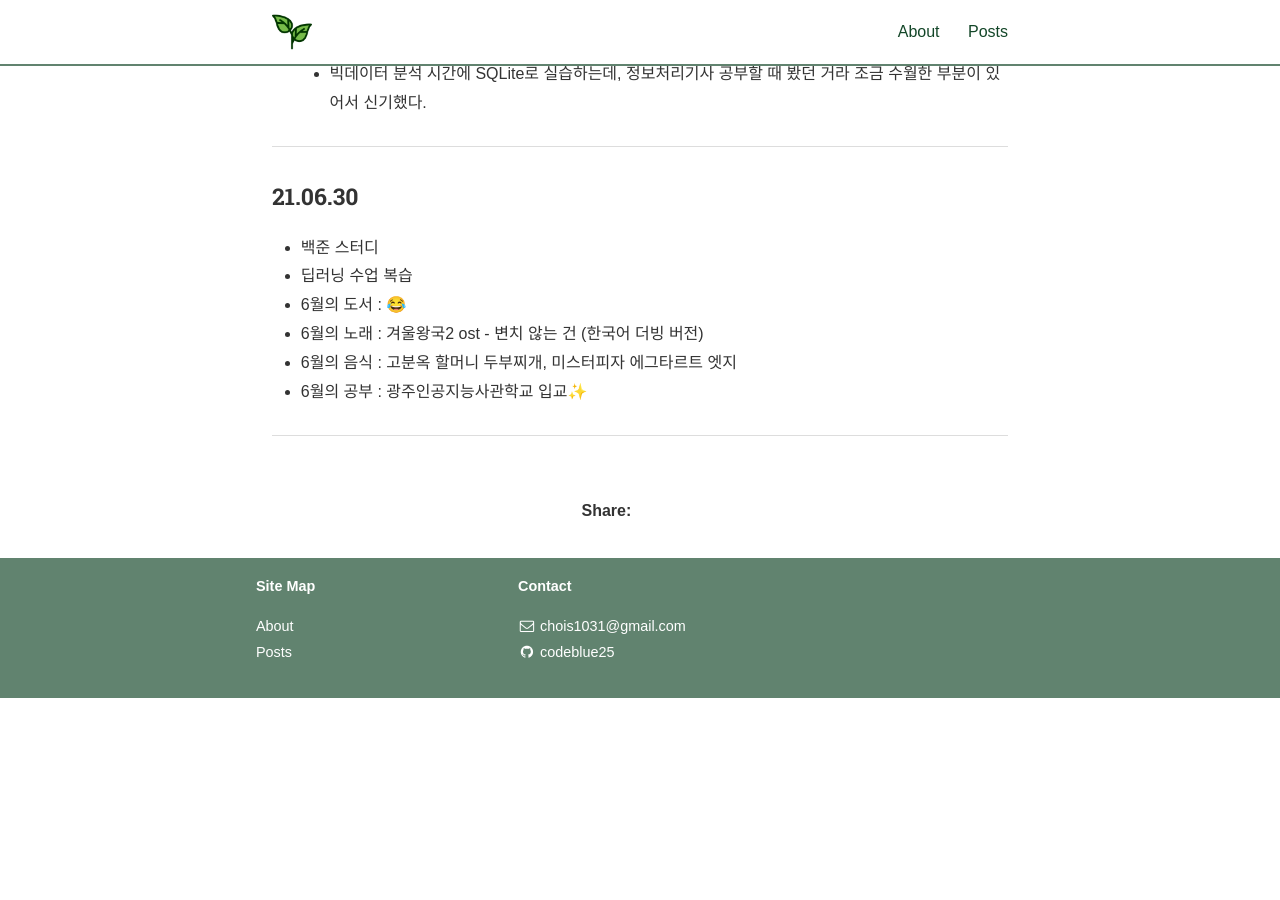
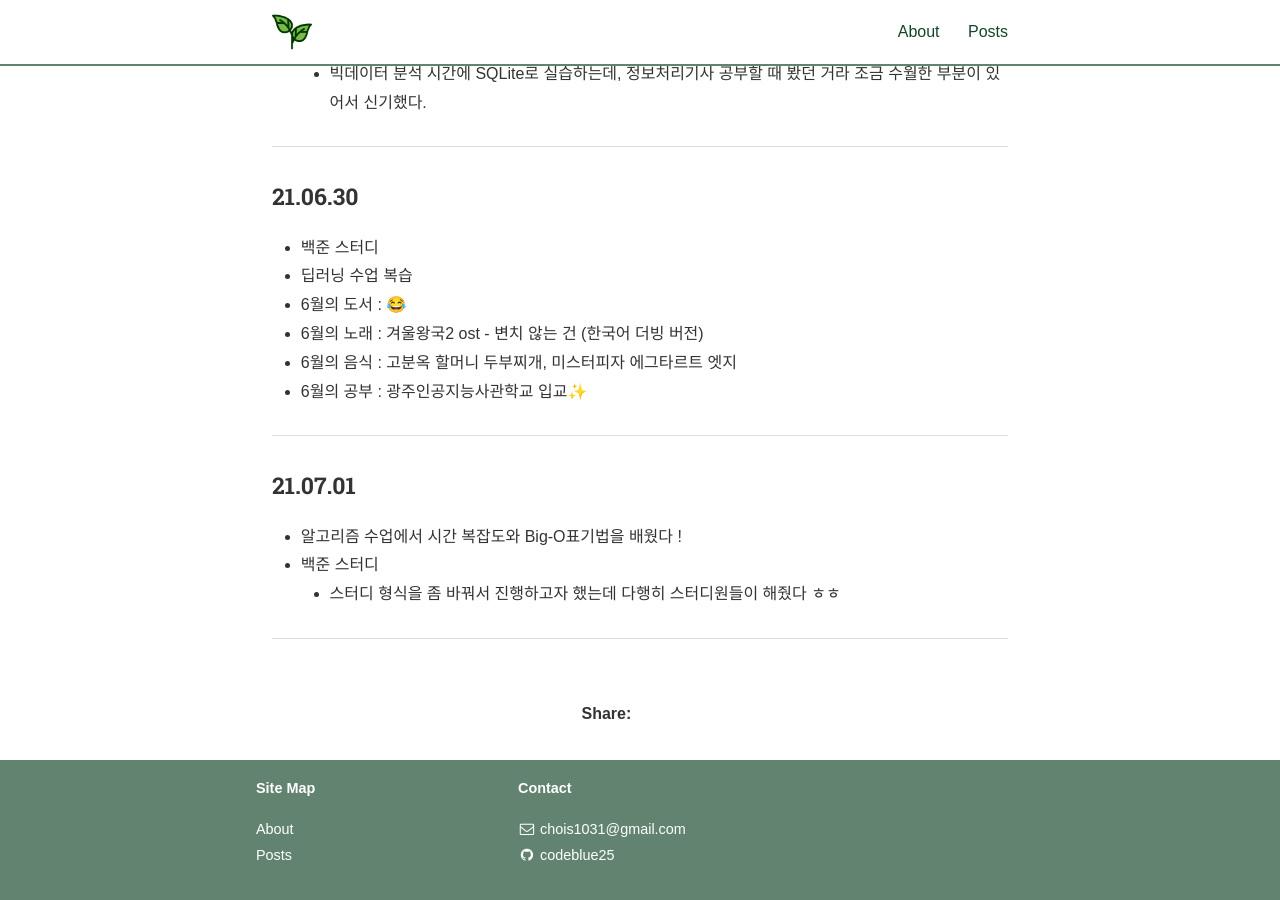
Before and after one commit to codeblue25/codeblue25.github.io, a Jekyll site: the page built from _posts/2021-06-27-0703.md, in a window 1280 px wide and 900 px high, scrolled down 949 px. Built offline with Jekyll 4.4.1, drawn with Linux system fonts in a browser that asks for light colours; nearby versions of some CDN libraries; some web fonts are replaced; a style sheet for code colours, icons or effects is not loaded; before the commit the page ends 1647 px from its top, so only the background shows below that.

Commit message:
210701 TIL

```diff
--- a/_posts/2021-06-27-0703.md
+++ b/_posts/2021-06-27-0703.md
@@ -43,3 +43,11 @@ categories: TIL
 - 6월의 공부 : 광주인공지능사관학교 입교✨
 
 ---
+
+<h3>21.07.01</h3>
+
+- 알고리즘 수업에서 시간 복잡도와 Big-O표기법을 배웠다 !
+- 백준 스터디
+  - 스터디 형식을 좀 바꿔서 진행하고자 했는데 다행히 스터디원들이 해줬다 ㅎㅎ
+
+---
```
